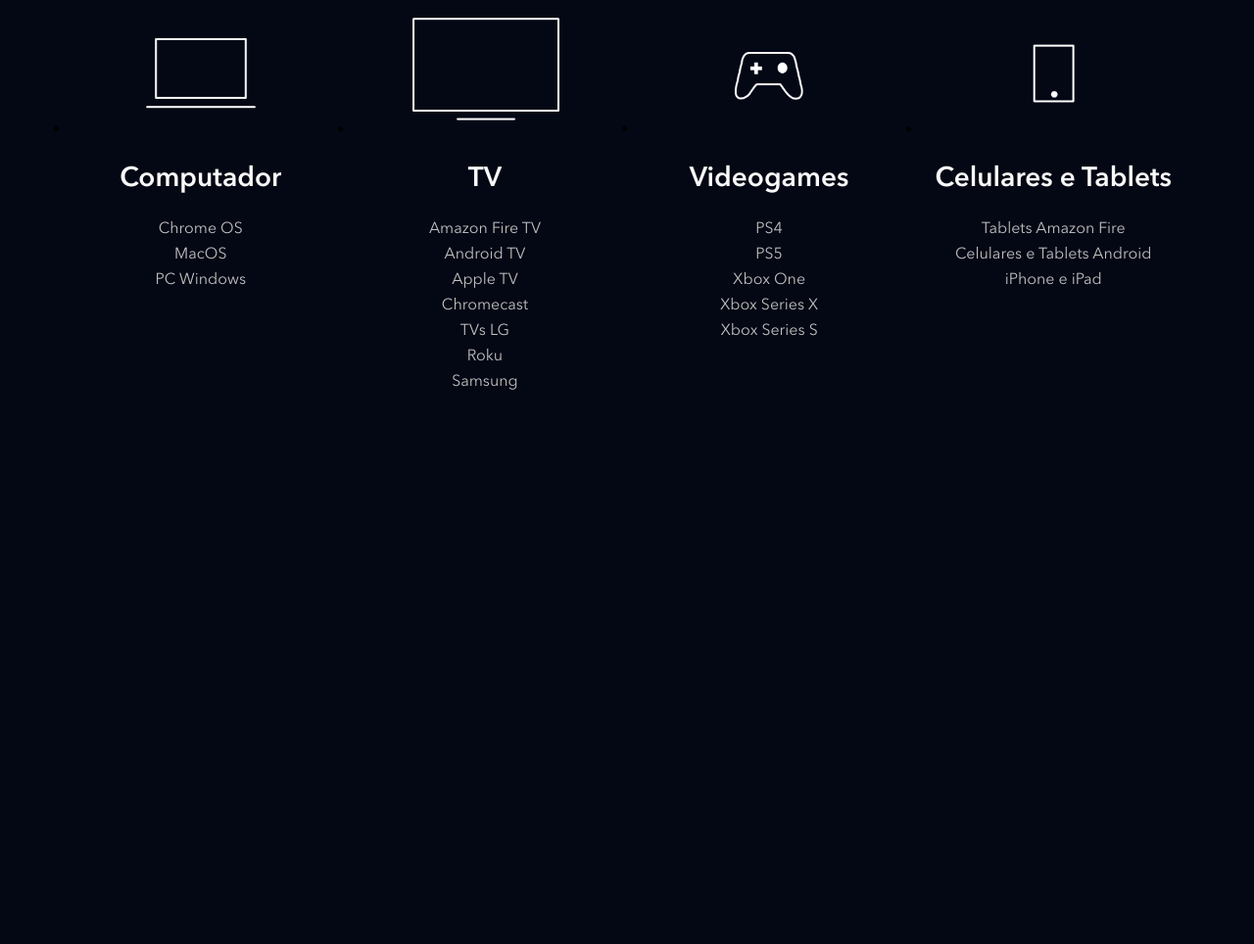
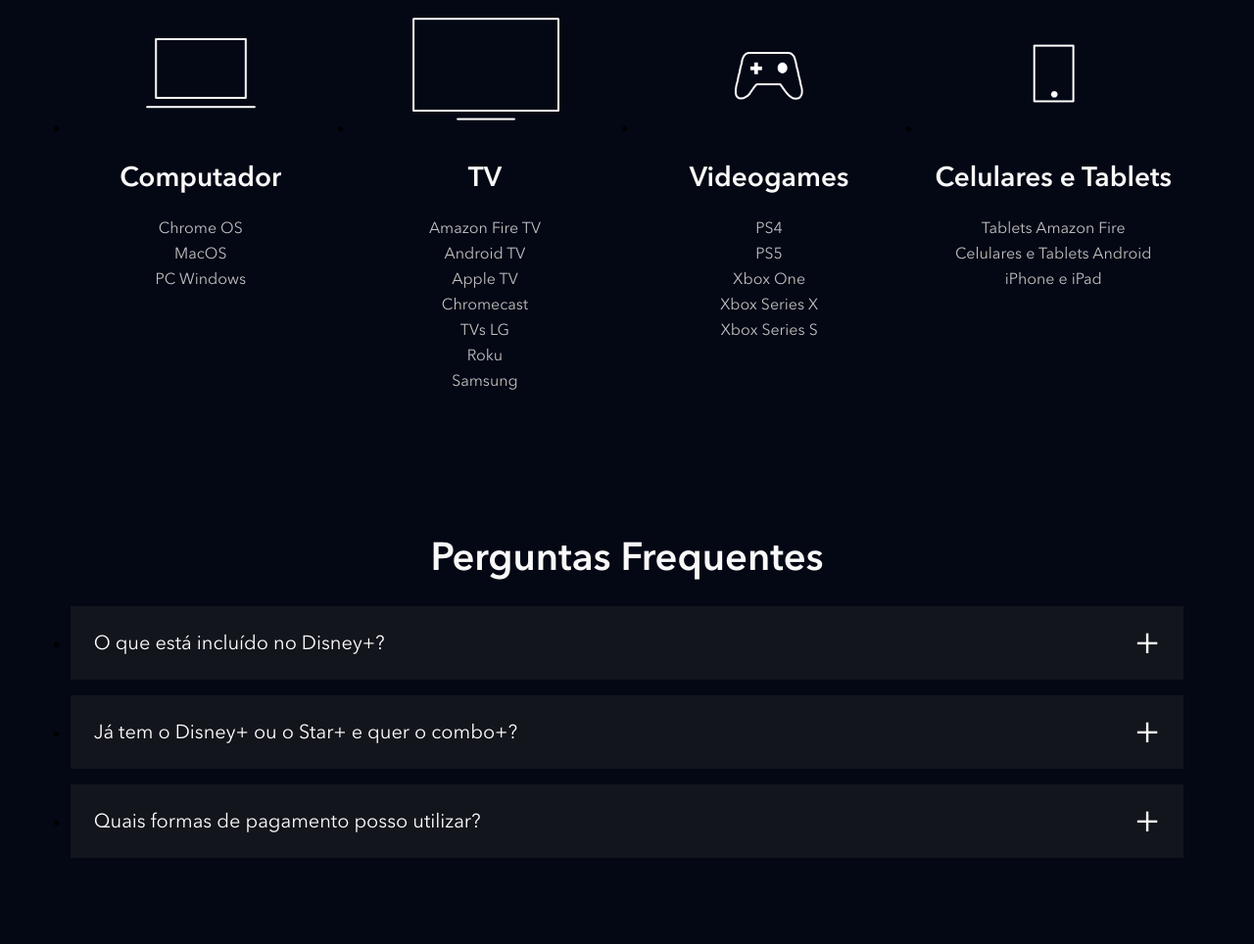
Before and after one commit to D3vErick/clone_disneyplus, a website: page index.html in a window 1280 px wide. Shown: the part 3913-4877 px from the top of the page at 98% size. Before the commit the page ends 4386 px from the top, so only its background shows below. Drawn offline with nearby package versions, Linux system fonts and the light colour scheme; files that its build step writes are made by us from their sources; files whose address does not match are found by name.

Commit message:
update: Seção de FAQ e lógica da pergunta abrir/fechar

```diff
--- a/index.html
+++ b/index.html
@@ -206,6 +206,42 @@
             </li>
         </ul>
     </section>
+    <section class="faq">
+        <h2 class="tittle">Perguntas Frequentes</h2>
+        <ul class="faq__question">
+            <li class="faq__question__item">
+                <div class="faq__question__item__question" data-faq-question>
+                    O que está incluído no Disney+?
+                </div>
+                <div class="faq__question__item__answer text--big">
+                    O Disney+ oferece:
+                    <p>• Experiência premium sem intervalos comerciais.</p>
+                    <p>• As melhores histórias da Disney, Pixar, Marvel, Star Wars, e National Geographic, tudo em um só lugar.</p>
+                    <p>• Groupwatch: Assista junto com amigos ou familiares, mesmo separados.</p>
+                    <p>• Downloads ilimitados em até 10 dispositivos compatíveis.</p>
+                    <p>• Mais de 300 títulos em 4K UHD e HDR.</p>
+                    <p>• A possibilidade de assistir em até 4 dispositivos compatíveis simultaneamente sem custo adicional.</p>
+                    <p>• IMAX Enhanced: Disponível para alguns títulos da Marvel em dispositivos compatíveis com o Disney+.</p>
+                </div>
+            </li>
+            <li class="faq__question__item">
+                <div class="faq__question__item__question" data-faq-question>
+                    Já tem o Disney+ ou o Star+ e quer o combo+?
+                </div>
+                <div class="faq__question__item__answer text--big">
+                    <p>Vai ficar querendo, ta achando que é festa?</p>
+                </div>
+            </li>
+            <li class="faq__question__item">
+                <div class="faq__question__item__question" data-faq-question>
+                    Quais formas de pagamento posso utilizar?
+                </div>
+                <div class="faq__question__item__answer text--big">
+                    <p>Qualquer uma, a gente aceita até barra de ouro. Os preços estão tão caros que até o site maker ficou chocado. (eu)</p>
+                </div>
+            </li>
+        </ul>
+    </section>
     <script src="./src/main.js"></script>
 </body>
 </html>
--- a/src/main.js
+++ b/src/main.js
@@ -1,5 +1,6 @@
 document.addEventListener('DOMContentLoaded', function(){
     const buttons = document.querySelectorAll('[data-tab-button]');
+    const questions = document.querySelectorAll('[data-faq-question]');
 
     for (let i = 0; i < buttons.length; i++){
         buttons[i].addEventListener('click', function(botao){
@@ -11,7 +12,18 @@
             botao.target.classList.add('shows__tabs__button--active')
         })
     }
+
+    for (let i = 0; i < questions.length; i++){
+        questions[i].addEventListener('click', abreOuFechaResposta);
+    }
 })
+
+function abreOuFechaResposta(elemento){
+    const classe = 'faq__question__item--is-open';
+    const elementoPai = elemento.target.parentNode;
+
+    elementoPai.classList.toggle(classe);
+}
 
 function removeBotaoAtivo() {
     const buttons = document.querySelectorAll('[data-tab-button]');
--- /dev/null
+++ b/src/styles/_faq.scss
@@ -0,0 +1,56 @@
+.faq{
+    padding: 5.6vw;
+
+    h2{
+        text-align: center;
+        margin-bottom: 24px;
+    }
+
+    &__question{
+
+
+        &__item{
+            background-color: #13151d;
+            margin-bottom: 16px;
+
+            &__question{
+                color: #fff;
+                font-size: 20px;
+                padding: 24px;
+                display: block;
+                cursor: pointer;
+                position: relative;
+
+                &::after{
+                    content: '+';
+                    position: absolute;
+                    top: 0;
+                    right: 24px;
+                    height: 100%;
+                    display: flex;
+                    align-items: center;
+                    font-size: 40px;
+                }
+            }
+
+            &__answer{
+                height: 0;
+                overflow: hidden;
+                padding: 0 24px;
+                transition: height, 1s ease;
+            }
+
+            &--is-open{
+                .faq__question__item__question::after{
+                    content: '-';
+                }
+
+                .faq__question__item__answer{
+                    height: auto;
+                    padding-bottom: 24px;
+                    transition: height, 1s ease;
+                }
+            }
+        }
+    }
+}
--- a/src/styles/main.scss
+++ b/src/styles/main.scss
@@ -3,6 +3,7 @@
 @use 'shows';
 @use 'plans';
 @use 'avaliable-devices';
+@use 'faq';
 
 @font-face{
     font-family: Avenir;
@@ -127,3 +128,7 @@
         }
     }
 }
+
+.paddingR8{
+    padding-left: 26px;
+}
```
